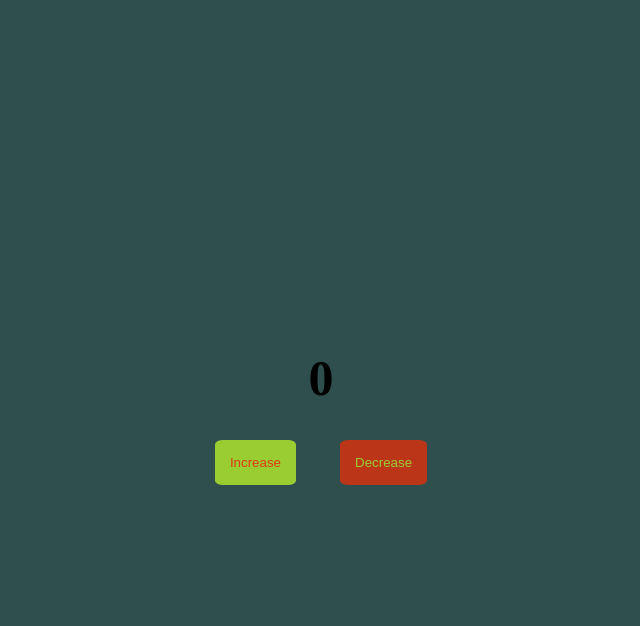
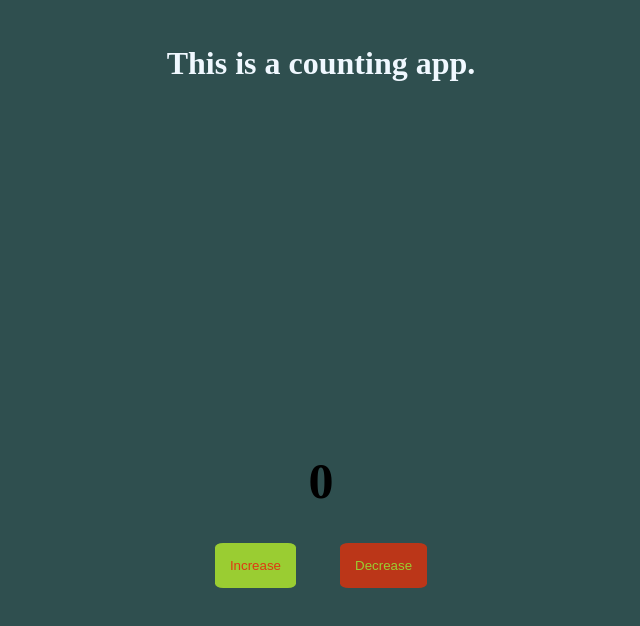
Before and after one commit to james-bond2/fun-project, a plain HTML site: page counteer/index.html in a window 1280 px wide. Shown: the whole page, without its empty margins (319-959 px from the left). Drawn offline with Linux system fonts and the light colour scheme.

Commit message:
"first change"

```diff
--- a/counteer/index.html
+++ b/counteer/index.html
@@ -7,14 +7,15 @@
     <link rel="stylesheet" href="style.css">
 </head>
 <body>
+    <h1 class="center">This is a counting app.</h1>
 
-
-
-    <div class="counter-container">
-        <h1 id="counter">0</h1>
-        <div class="button-container">
-            <button id="increase">Increase</button>
-            <button id="decrease">Decrease</button>
+    <div class="change">
+        <div class="counter-container">
+            <h1 id="counter">0</h1>
+            <div class="button-container">
+                <button id="increase">Increase</button>
+                <button id="decrease">Decrease</button>
+            </div>
         </div>
     </div>
 
--- a/counteer/style.css
+++ b/counteer/style.css
@@ -1,10 +1,20 @@
 body{
+
+    background-color: darkslategray;
+}
+
+.change{
     display: flex;
     align-items: center;
     justify-content: center;
     height: 100vh;
     margin: 0;
-    background-color: darkslategray;
+}
+
+.center{
+    text-align: center;
+    margin-top: 45px;
+    color: aliceblue;
 }
 
 .counter-container{
```
